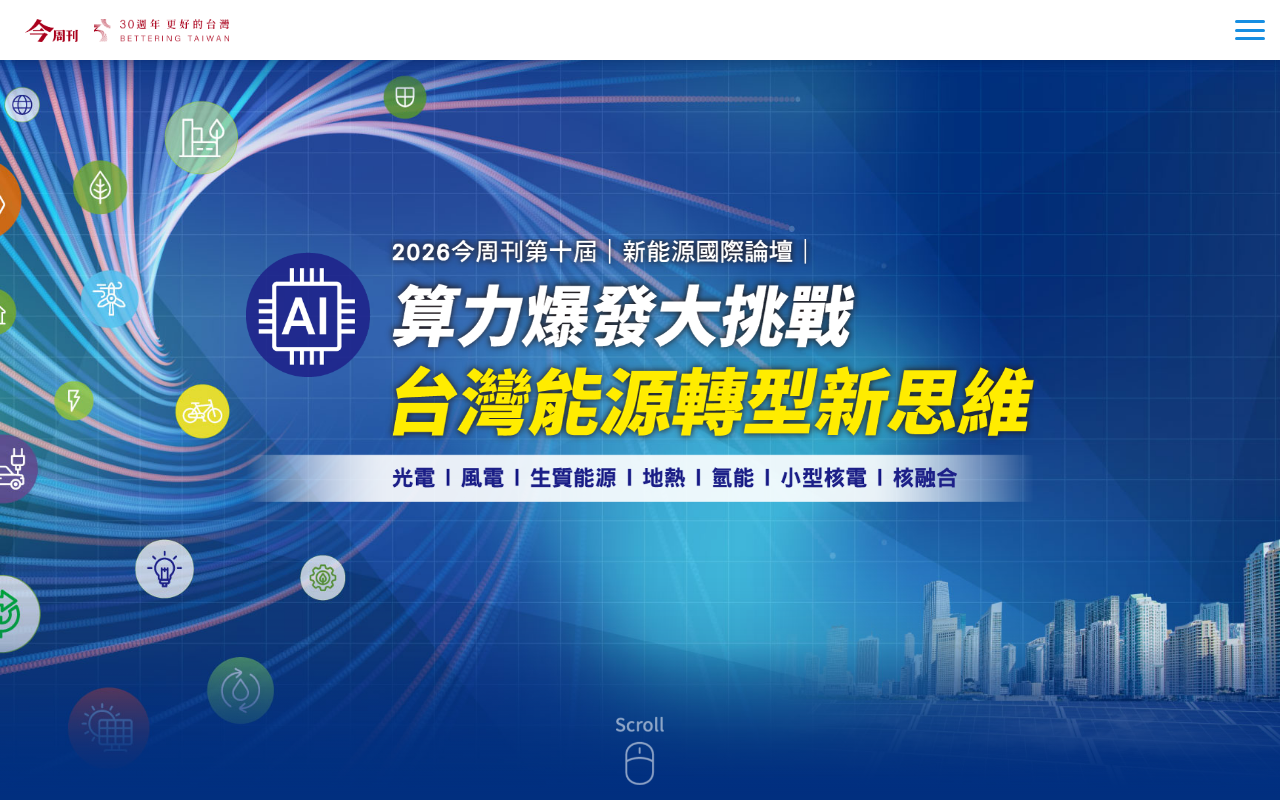
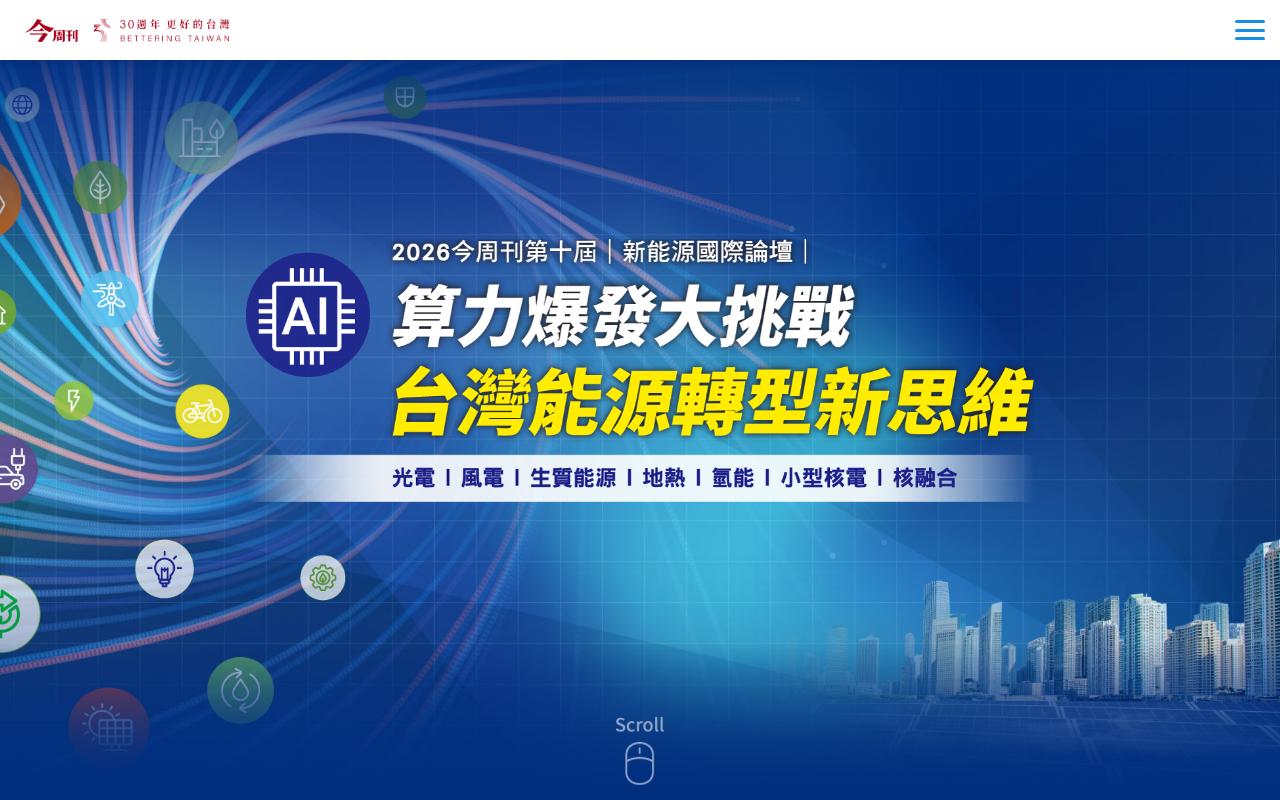
Before and after one commit to jackietsairock/NEWNERGYFOURM, a Vue app: page / in a window 1280 px wide. Shown: the top 800 px of the page. Built offline with nearby package versions, Linux system fonts and the light colour scheme.

Commit message:
新增 Kv 組件的背景漸層效果，改善視覺層次感

```diff
--- a/src/components/Kv.vue
+++ b/src/components/Kv.vue
@@ -49,6 +49,20 @@
         height: 100vh;
         background: url('../assets/image/kv.jpg') center center no-repeat;
         background-size: cover;
+    }
+
+    .kv_area::before{
+        content: '';
+        position: absolute;
+        left: 0;
+        right: 0;
+        top: 0;
+        bottom: 0;
+        z-index: 2;
+        pointer-events: none;
+        width: 100%;
+        height: 35%;
+        background: linear-gradient(to top, rgba(1, 48, 127, 0) 0%, rgb(1, 47, 127) 98%);
     }
 
     .kv_area::after{
@@ -146,6 +160,10 @@
             background-size: cover;
         }
 
+        .kv_area::before{
+            display: none;
+        }
+
         .kv_area::after{
             height: 72px;
         }
```
Also changed, not shown: 1 other file (tests, documents, lock files or other folders).
